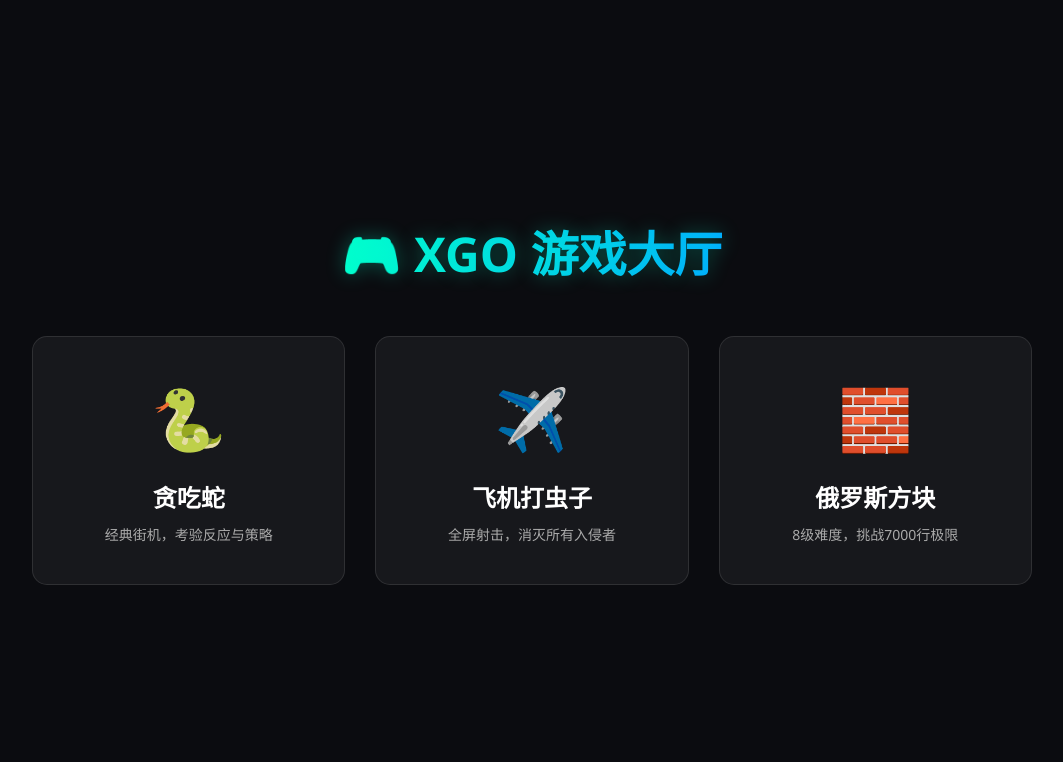
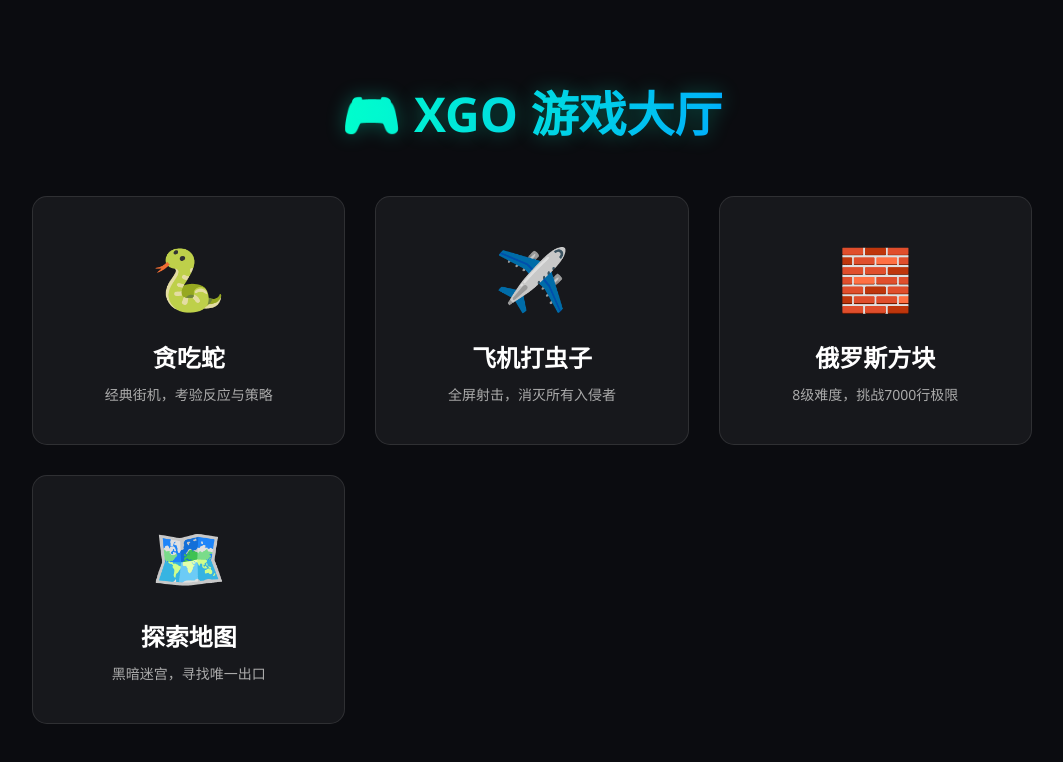
Before and after one commit to pophumanh/xgoHomePage, a plain HTML site: page index.html in a window 1280 px wide. Shown: the whole page, without its empty margins (108-1171 px from the left). Drawn offline with Linux system fonts and the light colour scheme.

Commit message:
add migong.html

```diff
--- a/index.html
+++ b/index.html
@@ -78,6 +78,11 @@
             <div class="game-title">俄罗斯方块</div>
             <div class="game-desc">8级难度，挑战7000行极限</div>
         </a>
+        <a href="migong.html" class="game-card">
+            <div class="game-icon">🗺️</div>
+            <div class="game-title">探索地图</div>
+            <div class="game-desc">黑暗迷宫，寻找唯一出口</div>
+        </a>
     </div>
 </body>
 </html>
```
